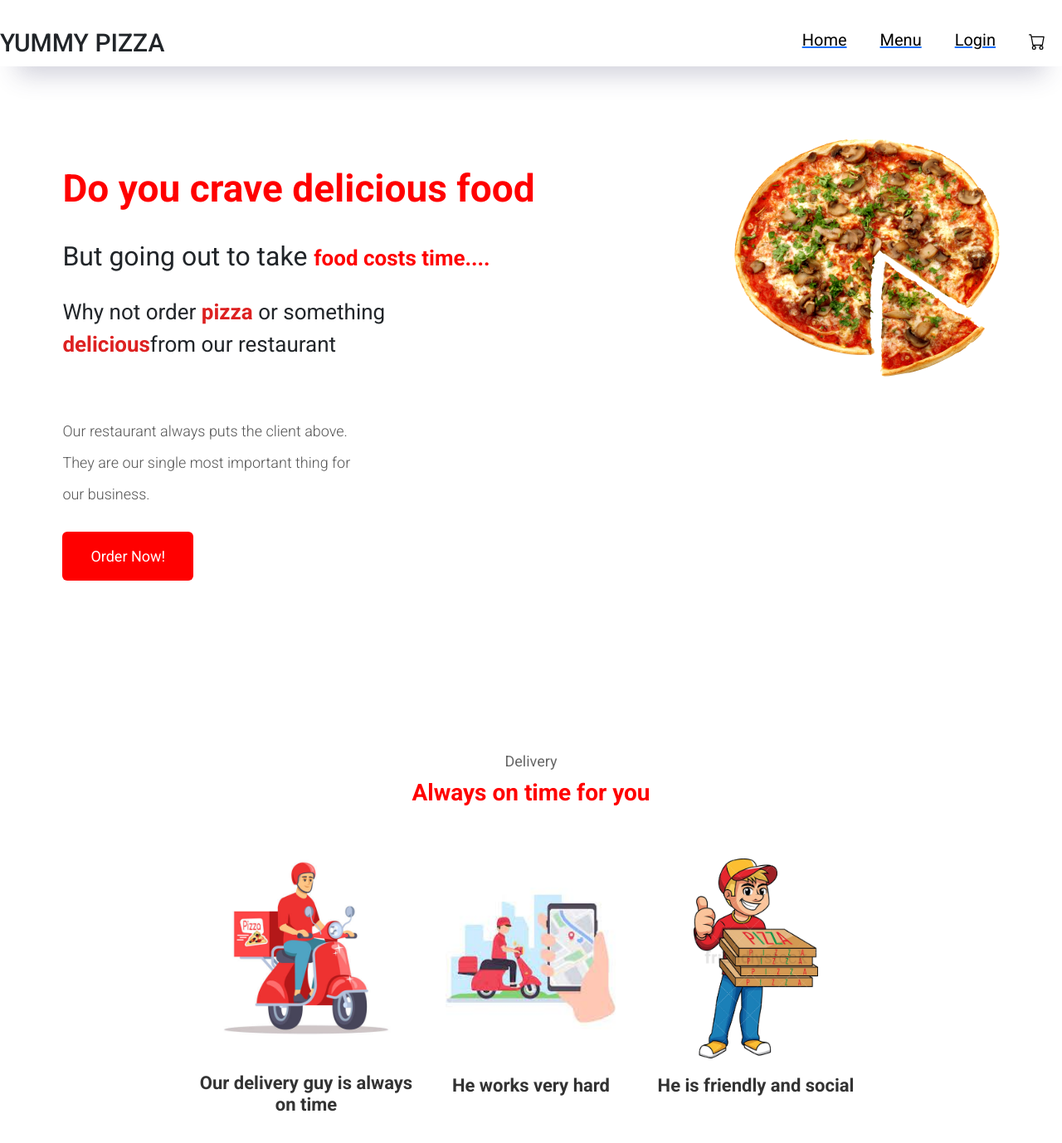
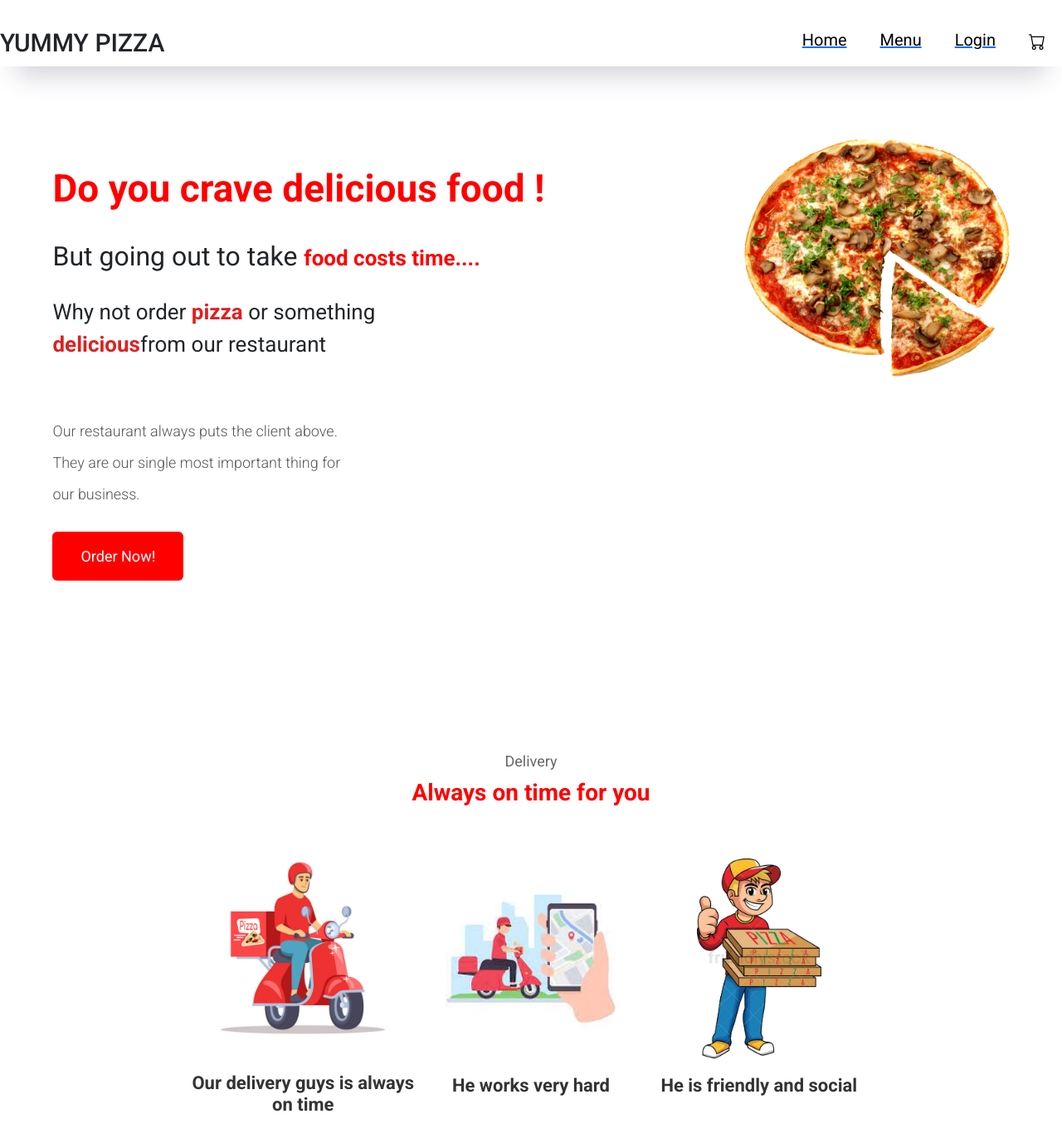
Before and after one commit to Wathsala970/mern_pizza, a React (Create React App) app in the folder client/: page / in a window 1280 px wide. Shown: the top 1378 px of the page at 83% size. Built offline with nearby package versions, Linux system fonts and the light colour scheme; a web font is replaced by a local one.

Commit message:
add exclamation mark

```diff
--- a/client/src/Components/home/home.js
+++ b/client/src/Components/home/home.js
@@ -17,7 +17,7 @@ const Home = () => {
       <section style={{ height: '80vh' }} id="home" className="container">
         <div className="wrapper">
           <div className="left">
-            <h2 className="tittle">Do you crave delicious food</h2>
+            <h2 className="tittle">Do you crave delicious food !</h2>
             <p className="firstmsg">But going out to take <span> food costs time....</span></p>
             <p className="secondmsg">Why not order<span> pizza</span> or something <br /><span>delicious</span>from our restaurant</p>
             <p className="desc">Our restaurant always puts the client above.
@@ -43,7 +43,7 @@ const Home = () => {
               <div className='deliveryInfos'>
                 <div className='deliveryInfo'>
                   <img src={illustration1} alt='' className='firstImg' />
-                  <h3>Our delivery guy is always on time</h3>
+                  <h3>Our delivery guys is always on time</h3>
                 </div>
                 <div className='deliveryInfo'>
                   <img src={illustration2} alt='' className='secondImg' />
```
